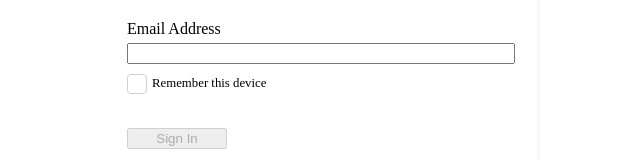
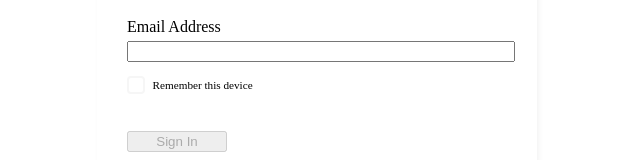
Before and after one commit to michaeljfuller/green-test, a Next.js app: page / in a window 1280 px wide. Shown: the part 391-551 px from the top of the page, without its empty margins (323-963 px from the left). Built offline with nearby package versions, Linux system fonts and the light colour scheme.

Commit message:
Tweak Checkbox styles
Remove inherited label styles from SignInForm
Adjust sizes to match mock better

```diff
--- a/src/components/ui/element/Checkbox.module.scss
+++ b/src/components/ui/element/Checkbox.module.scss
@@ -1,14 +1,20 @@
+@use "sass:math";
 @import "/styles/colors";
 
 .root {
-    $size: 1.5em;
+    $size: 1.1rem;
+    $font-size: 0.7rem;
+    $border-width: 2px;
     $cursor: pointer;
 
     display: inline-flex;
     position: relative; // To anchor the absolute-positioned check
 
     span {
-        line-height: $size;
+        font-size: $font-size;
+        display: inline-flex;
+        align-items: center;
+        margin-left: 0.5rem;
     }
 
     input {
@@ -19,7 +25,7 @@
         height: $size;
         width: $size;
 
-        border: 1px solid $grey-light;
+        border: $border-width solid $grey-faint;
         border-radius: 4px;
 
         &:checked {
@@ -30,11 +36,14 @@
                 // Tick character
                 content: '\2714';
                 color: white;
+                font-size: $font-size;
                 text-align: center;
                 font-style: italic;
                 // Position to .root
                 position: absolute;
-                left: 0.2em;
+                width: $size;
+                top: math.div($border-width, 2);
+                left: math.div($border-width, -2);
                 display: block;
                 cursor: $cursor;
             }
--- a/src/components/ui/forms/SignInForm.module.scss
+++ b/src/components/ui/forms/SignInForm.module.scss
@@ -2,7 +2,7 @@
 }
 
 .email {
-  margin-bottom: 10px;
+  margin-bottom: 0.5rem;
   span {
     display: block;
     margin-bottom: 5px;
@@ -14,10 +14,7 @@
 
 .remember {
   margin-bottom: 30px;
-  span {
-    margin-left: 5px;
-    font-size: 0.8rem;
-  }
+  font-size: 20pt;
 }
 
 .submit {
```
